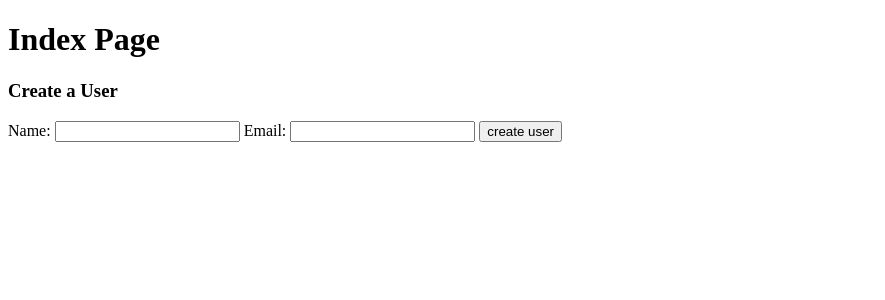
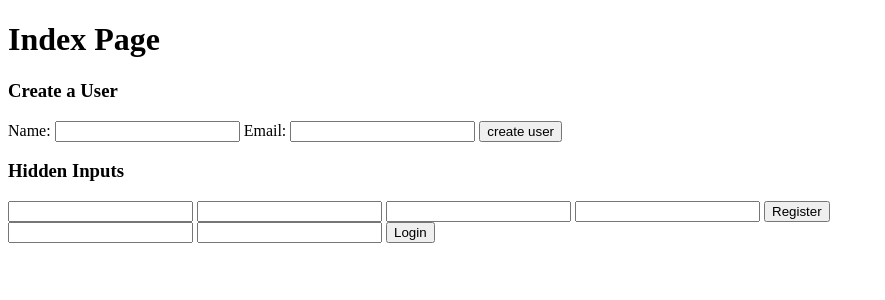
Before and after one commit to fujohn/python_stack, a Flask app: page / in a window 1280 px wide. Shown: the top 300 px of the page, without its empty margins (0-885 px from the left). Run offline with Flask 2, Linux system fonts and the light colour scheme.

Commit message:
hidden inputs

```diff
--- a/flask/form_test/server.py
+++ b/flask/form_test/server.py
@@ -38,6 +38,16 @@ def show_user():
 # def show_user():
 #     return render_template('show.html')
 
+@app.route('/process', methods=['POST'])
+def process():
+    if request.form['which_form'] == 'register':
+        print('REGISTERING')
+        print(request.form)
+    elif request.form['which_form'] == 'login':
+        print('LOGGING IN')
+        print(request.form)
+    return redirect('/')
+
 
 if __name__ == "__main__":
     app.run(debug=True)
--- a/flask/form_test/templates/index.html
+++ b/flask/form_test/templates/index.html
@@ -18,5 +18,26 @@
 </form>
 
 
+
+<h3>Hidden Inputs</h3>
+<form method="post" action="/process">
+    <input type="hidden" name="which_form" value="register">
+    <input type="text" name="first_name">
+    <input type="text" name="last_name">
+    <input type="text" name="email">
+    <input type="password" name="password">
+    <input type="submit" value="Register">
+</form>
+<form method="post" action="/process">
+    <input type="hidden" name="which_form" value="login">
+    <input type="text" name="email">
+    <input type="password" name="password">
+    <input type="submit" value="Login">
+</form>
+<!-- both forms above go to the '/process' route, but because of the hidden value, we can distinguish what was being sent into that path -->
+
+
+
+
 </body>
 </html>
```
